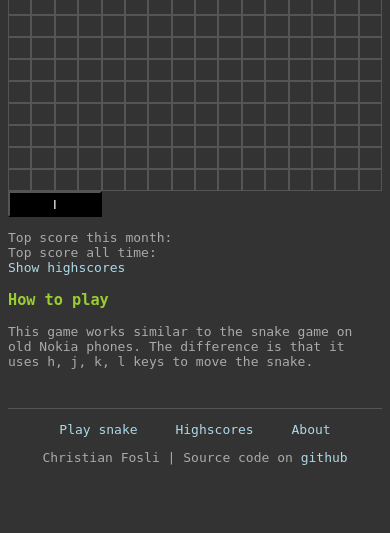
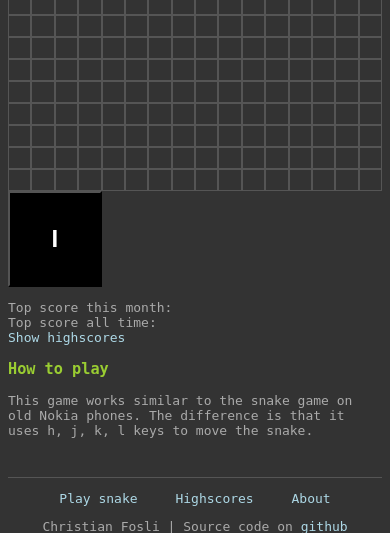
Before and after one commit to christianfosli/visnake, a Flask app: page / in a window 390 px wide. Shown: the part 241-774 px from the top of the page. Run offline with Flask 2, Linux system fonts and the light colour scheme; data that the repository does not hold is empty.

Commit message:
Make mobile keyboard bigger, with capital letters

```diff
--- a/static/snake.js
+++ b/static/snake.js
@@ -48,10 +48,10 @@ function mkGrid() {
 function startSnakeMobile() {
     mobile = true;
     document.getElementById('mobile-keyboard').innerHTML = `
-        <button onclick="vim('h')">h</button>
-        <button onclick="vim('j')">j</button>
-        <button onclick="vim('k')">k</button>
-        <button onclick="vim('l')">l</button>`;
+        <button onclick="vim('h')">H</button>
+        <button onclick="vim('j')">J</button>
+        <button onclick="vim('k')">K</button>
+        <button onclick="vim('l')">L</button>`;
     startSnake();
 }
 
@@ -129,7 +129,7 @@ function gameOver() {
         });
     if (mobile)
         document.getElementById('mobile-keyboard').innerHTML =
-            '<button onclick="startSnakeMobile()">i</button>';
+            '<button onclick="startSnakeMobile()">I</button>';
 }
 
 function removeParent(selfNode) {
--- a/static/style.css
+++ b/static/style.css
@@ -87,9 +87,11 @@ p, td, th {
 
     #mobile-keyboard button {
         width: calc(100% /4);
-        height: 2em;
+        height: 4em;
         background-color: #000000;
         color: #FFFFFF;
+        font-weight: bold;
+        font-size: 150%;
     }
 
     .container div {
```
